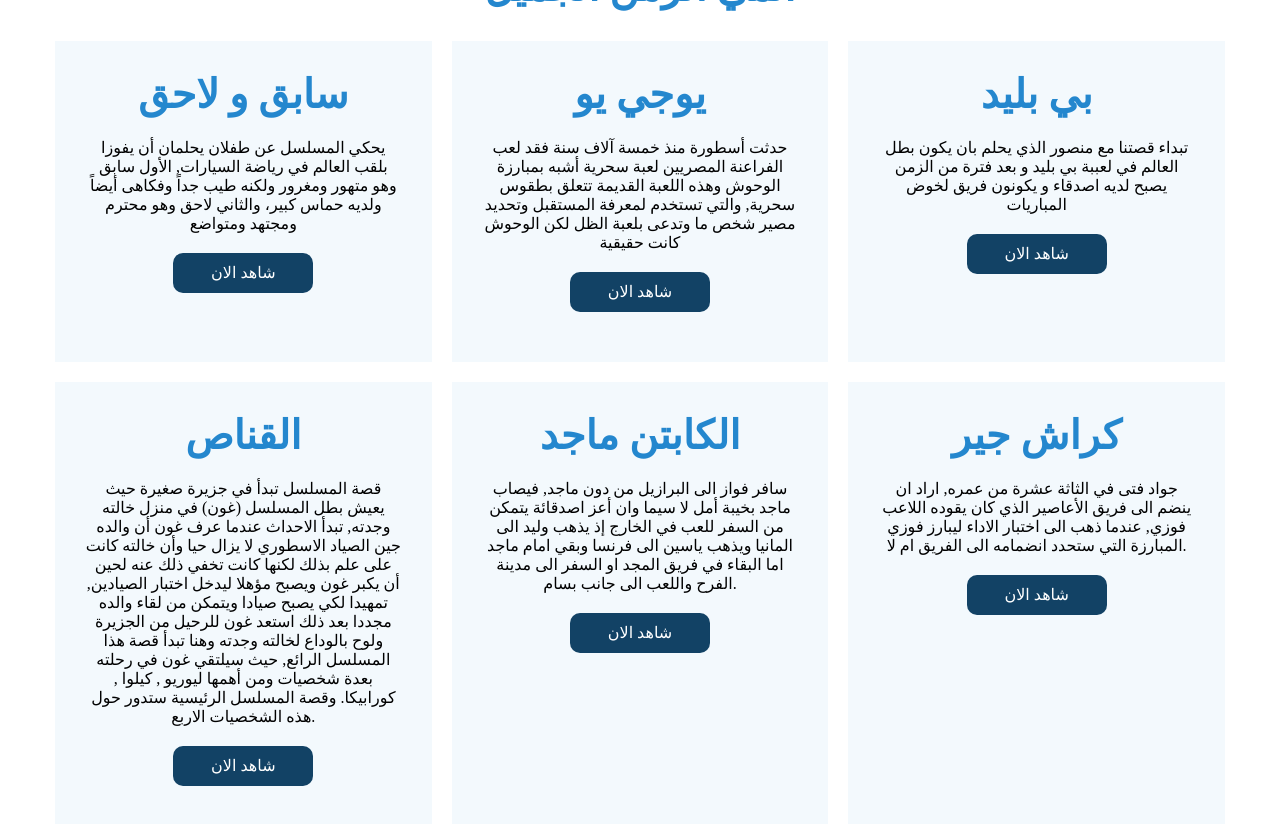
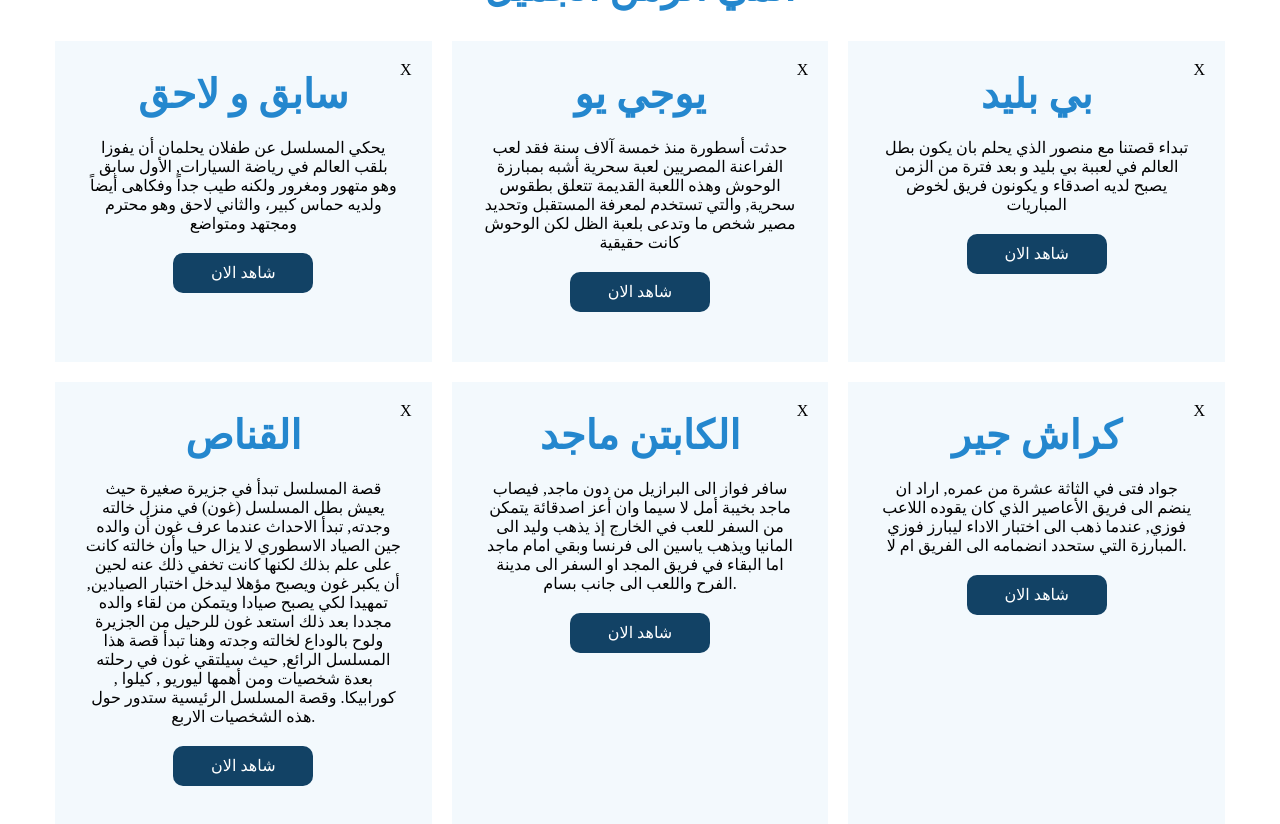
Before and after one commit to Ahmed-samir95/React-Cards, a React (Create React App) app: page / in a window 1280 px wide. Shown: the top 824 px of the page. Built offline with nearby package versions, Linux system fonts and the light colour scheme.

Commit message:
add delete btn

```diff
--- a/src/Components/cards.js
+++ b/src/Components/cards.js
@@ -2,12 +2,13 @@ import React, { Fragment } from "react";
 
 
 
-const cards = ({infocards}) => {
-  const cardsItem = infocards.map(({name, desc, link}, ind) =>(
-      <div className="cardsItem" key={ind}>
+const cards = ({infocards, deleteFunc}) => {
+  const cardsItem = infocards.map(({name, desc, link}, idx) =>(
+      <div className="cardsItem" key={idx}>
         <h2>{name}</h2>
         <p>{desc}</p>
         <a href={link}>شاهد الان</a>
+        <div className="icon" onClick={(e) => deleteFunc(e, idx)}>X</div>
       </div>
   ))
   return(
--- a/src/Components/info.css
+++ b/src/Components/info.css
@@ -57,6 +57,7 @@
 .cardsItem{
   background-color: #f3f9fd;
   padding: 30px;
+  position: relative;
 }
 
 .cardsItem h2{
@@ -85,3 +86,10 @@
   background-color: #2487CE;
 
 }
+
+.cardsItem .icon{
+  position: absolute;
+  top: 20px;
+  right: 20px;
+  cursor: pointer;
+}
--- a/src/Components/info.js
+++ b/src/Components/info.js
@@ -1,11 +1,11 @@
-import React, { Fragment } from "react";
+import React,{ useState } from "react";
 
 import Cards from "./cards"
 
 import "./info.css"
 
 const Info = () => {
-  const cardOne = [
+  const [cardOneState, setState] = useState([
     {
       name : "سابق و لاحق",
       desc : "يحكي المسلسل عن طفلان يحلمان أن يفوزا بلقب العالم في رياضة السيارات, الأول سابق وهو متهور ومغرور ولكنه طيب جداً وفكاهى أيضاً ولديه حماس كبير، والثاني لاحق وهو محترم ومجتهد ومتواضع",
@@ -36,17 +36,20 @@ const Info = () => {
       desc : "جواد فتى في الثاثة عشرة من عمره, اراد ان ينضم الى فريق الأعاصير الذي كان يقوده اللاعب فوزي, عندما ذهب الى اختبار الاداء ليبارز فوزي المبارزة التي ستحدد انضمامه الى الفريق ام لا.",
       link: "https://www.dimakids.com/crushgear2-1422090919-17443.html"
     },
-  ]
-
+  ])
+const deleteHandeler = (e, clickIdx) => {
+   const deleteOb = cardOneState.filter((el, idx) => idx !== clickIdx)
+   setState(deleteOb)
+};
   return(
-    <Fragment>
+    <>
       <div className="mainContainer">
         <div className="mainHeading"><h1>انمي الزمن الجميل</h1></div>
         <div className="container">
-          <Cards infocards={cardOne} />
+          <Cards infocards={cardOneState} deleteFunc={deleteHandeler}/>
         </div>
       </div>
-    </Fragment>
+    </>
   )
 }
 export default Info
```
Also changed, not shown: .codesandbox/workspace.json (added).
